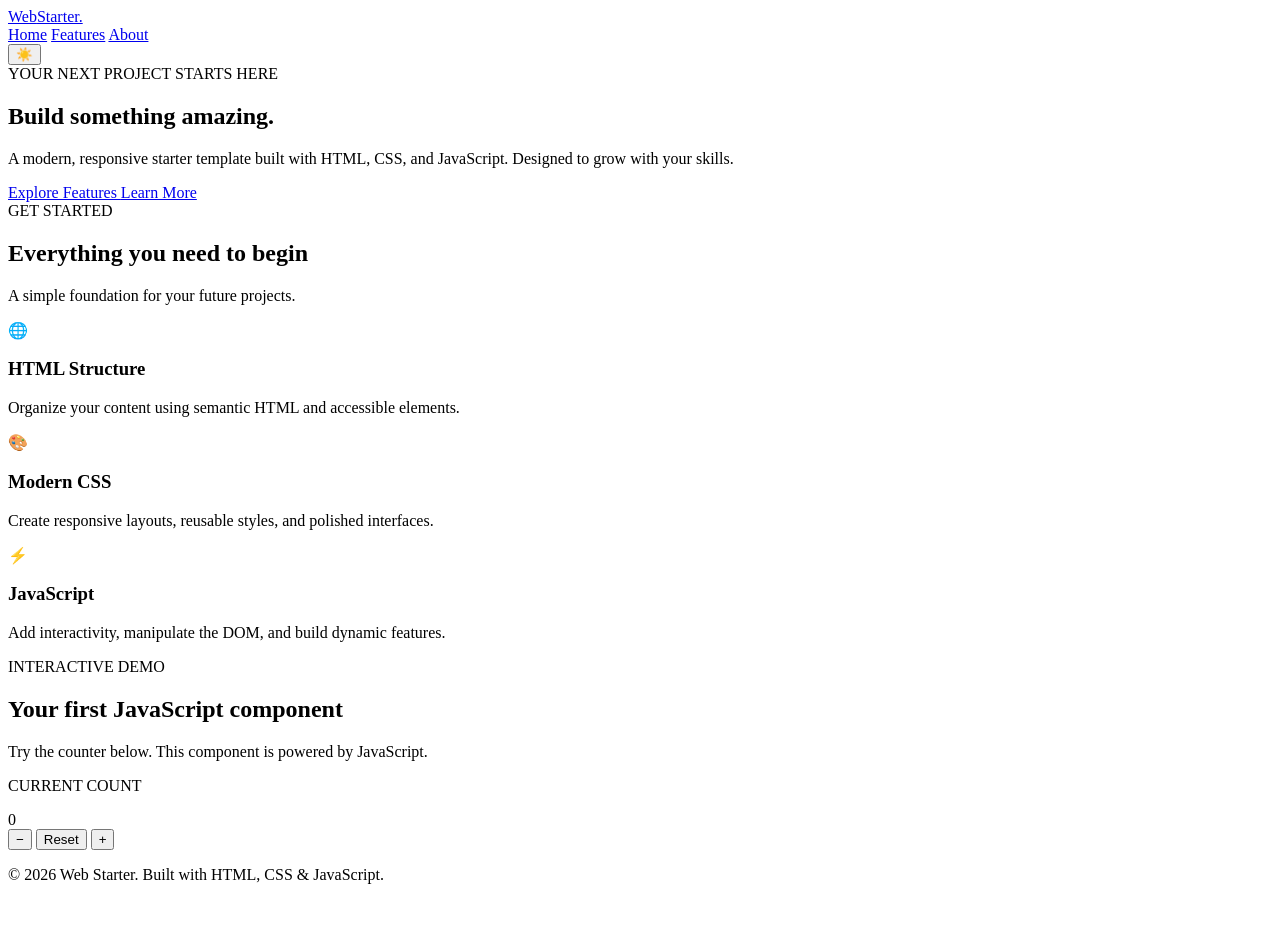
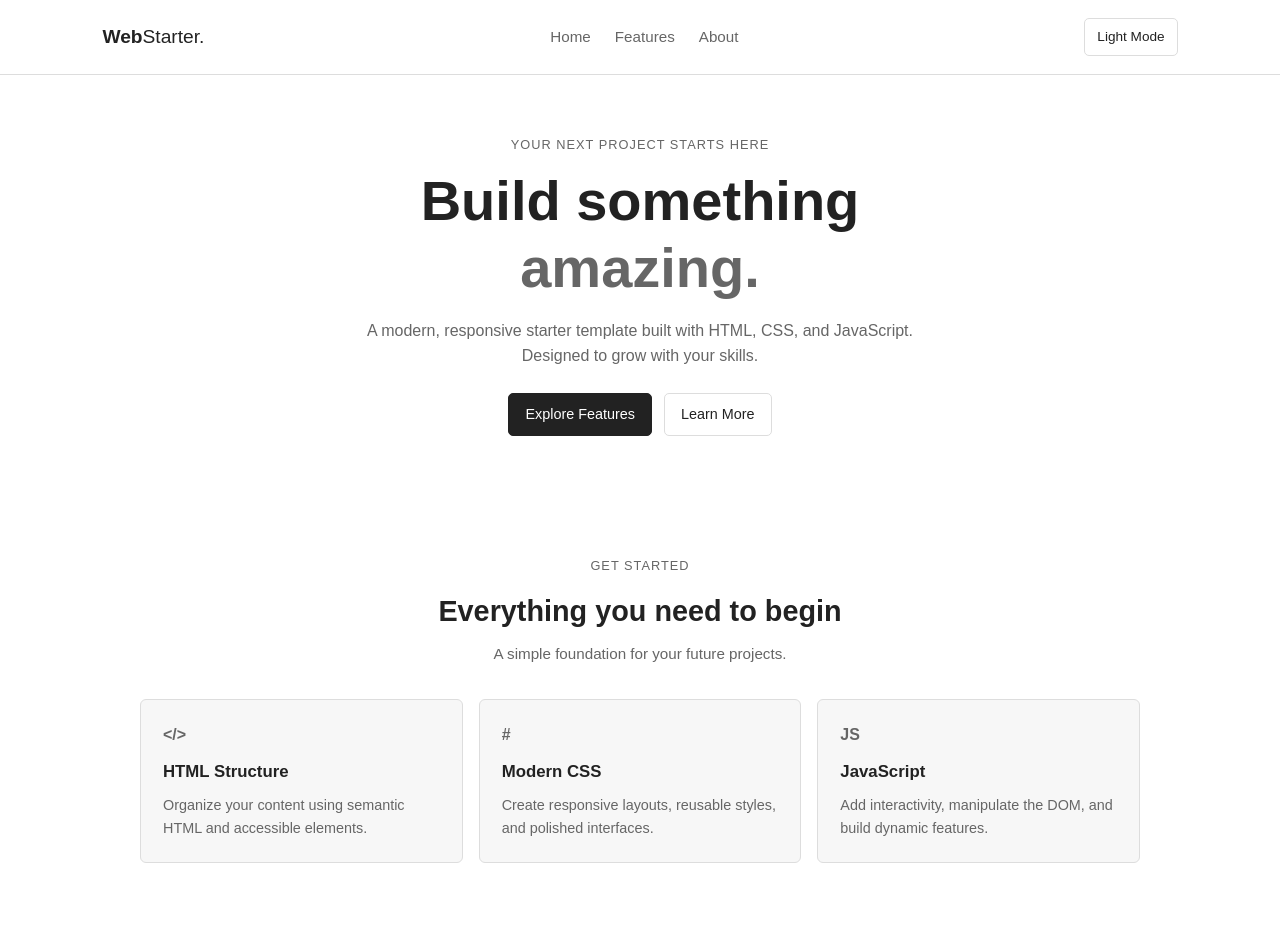
Before and after one commit to Jason-crown/Web-Starter-Template, a plain HTML site: page index.html in a window 1280 px wide. Shown: the top 952 px of the page. Before the commit the page ends 900 px from the top, so only its background shows below. Drawn offline with Linux system fonts and the light colour scheme.

Commit message:
cleaned up css to make it look less messy

```diff
--- a/index.html
+++ b/index.html
@@ -2,19 +2,22 @@
 <html lang="en">
 <head>
     <meta charset="UTF-8">
-    <meta name="viewport"
-          content="width=device-width, initial-scale=1.0">
-    <meta name="description"
-          content="A modern web development starter template.">
+    <meta name="viewport" content="width=device-width, initial-scale=1.0">
+    <meta name="description" content="A modern web development starter template.">
 
     <title>Web Starter | Home</title>
 
     <link rel="stylesheet" href="style.css">
     <script src="script.js" defer></script>
 </head>
+
 <body>
+
+    <!-- Navigation -->
     <header class="navbar">
-        <a href="#" class="logo">Web<span>Starter.</span></a>
+        <a href="#home" class="logo">
+            Web<span>Starter.</span>
+        </a>
 
         <nav aria-label="Main navigation">
             <a href="#home">Home</a>
@@ -22,19 +25,29 @@
             <a href="#about">About</a>
         </nav>
 
-        <button id="theme-toggle"
-                class="theme-button"
-                aria-label="Toggle dark mode">
-            ☀️
+        <button
+            id="theme-toggle"
+            class="theme-button"
+            type="button"
+            aria-label="Switch to light mode">
+            Light Mode
         </button>
     </header>
 
+    <!-- Main Content -->
     <main>
+
+        <!-- Hero Section -->
         <section id="home" class="hero">
             <div class="hero-content">
-                <span class="eyebrow">YOUR NEXT PROJECT STARTS HERE</span>
+                <span class="eyebrow">
+                    YOUR NEXT PROJECT STARTS HERE
+                </span>
 
-                <h1>Build something <span>amazing.</span></h1>
+                <h1>
+                    Build something
+                    <span>amazing.</span>
+                </h1>
 
                 <p>
                     A modern, responsive starter template
@@ -46,6 +59,7 @@
                     <a href="#features" class="button primary">
                         Explore Features
                     </a>
+
                     <a href="#about" class="button secondary">
                         Learn More
                     </a>
@@ -53,17 +67,27 @@
             </div>
         </section>
 
+        <!-- Features Section -->
         <section id="features" class="section">
             <div class="section-heading">
                 <span class="eyebrow">GET STARTED</span>
+
                 <h2>Everything you need to begin</h2>
-                <p>A simple foundation for your future projects.</p>
+
+                <p>
+                    A simple foundation for your future projects.
+                </p>
             </div>
 
             <div class="feature-grid">
+
                 <article class="feature-card">
-                    <div class="feature-icon">🌐</div>
+                    <div class="feature-icon" aria-hidden="true">
+                        &lt;/&gt;
+                    </div>
+
                     <h3>HTML Structure</h3>
+
                     <p>
                         Organize your content using semantic
                         HTML and accessible elements.
@@ -71,8 +95,12 @@
                 </article>
 
                 <article class="feature-card">
-                    <div class="feature-icon">🎨</div>
+                    <div class="feature-icon" aria-hidden="true">
+                        #
+                    </div>
+
                     <h3>Modern CSS</h3>
+
                     <p>
                         Create responsive layouts, reusable
                         styles, and polished interfaces.
@@ -80,20 +108,28 @@
                 </article>
 
                 <article class="feature-card">
-                    <div class="feature-icon">⚡</div>
+                    <div class="feature-icon" aria-hidden="true">
+                        JS
+                    </div>
+
                     <h3>JavaScript</h3>
+
                     <p>
                         Add interactivity, manipulate the DOM,
                         and build dynamic features.
                     </p>
                 </article>
+
             </div>
         </section>
 
+        <!-- About / Interactive Demo -->
         <section id="about" class="section about">
             <div class="section-heading">
                 <span class="eyebrow">INTERACTIVE DEMO</span>
+
                 <h2>Your first JavaScript component</h2>
+
                 <p>
                     Try the counter below. This component
                     is powered by JavaScript.
@@ -102,25 +138,45 @@
 
             <div class="counter-card">
                 <p class="counter-label">CURRENT COUNT</p>
+
                 <output id="count" aria-live="polite">0</output>
 
                 <div class="counter-actions">
-                    <button id="decrement" class="button secondary">
-                        −
+                    <button
+                        id="decrement"
+                        class="button secondary"
+                        type="button"
+                        aria-label="Decrease counter">
+                        -
                     </button>
-                    <button id="reset" class="button secondary">
+
+                    <button
+                        id="reset"
+                        class="button secondary"
+                        type="button">
                         Reset
                     </button>
-                    <button id="increment" class="button primary">
+
+                    <button
+                        id="increment"
+                        class="button primary"
+                        type="button"
+                        aria-label="Increase counter">
                         +
                     </button>
                 </div>
             </div>
         </section>
+
     </main>
 
+    <!-- Footer -->
     <footer class="footer">
-        <p>© 2026 Web Starter. Built with HTML, CSS & JavaScript.</p>
+        <p>
+            &copy; 2026 Web Starter.
+            Built with HTML, CSS &amp; JavaScript.
+        </p>
     </footer>
+
 </body>
 </html>
--- a/style.css
+++ b/style.css
@@ -0,0 +1,349 @@
+/* =========================
+   1. BASE STYLES
+========================= */
+
+* {
+    box-sizing: border-box;
+    margin: 0;
+    padding: 0;
+}
+
+:root {
+    font-family: Arial, Helvetica, sans-serif;
+    color: #222;
+    background: #fff;
+
+    --background: #fff;
+    --surface: #f7f7f7;
+    --text: #222;
+    --muted: #666;
+    --accent: #333;
+    --border: #ddd;
+}
+
+body {
+    min-height: 100vh;
+    background: var(--background);
+    color: var(--text);
+    line-height: 1.6;
+    transition: background 0.2s, color 0.2s;
+}
+
+a {
+    color: inherit;
+    text-decoration: none;
+}
+
+button {
+    font: inherit;
+    cursor: pointer;
+}
+
+/* =========================
+   2. LIGHT AND DARK THEMES
+========================= */
+
+body.light-theme {
+    --background: #fff;
+    --surface: #f7f7f7;
+    --text: #222;
+    --muted: #666;
+    --accent: #333;
+    --border: #ddd;
+}
+
+body:not(.light-theme) {
+    --background: #fff;
+    --surface: #f7f7f7;
+    --text: #222;
+    --muted: #666;
+    --accent: #333;
+    --border: #ddd;
+}
+
+/* =========================
+   3. NAVIGATION
+========================= */
+
+.navbar {
+    display: flex;
+    justify-content: space-between;
+    align-items: center;
+
+    padding: 18px 8%;
+    border-bottom: 1px solid var(--border);
+}
+
+.logo {
+    font-size: 1.2rem;
+    font-weight: bold;
+}
+
+.logo span {
+    font-weight: normal;
+}
+
+.navbar nav {
+    display: flex;
+    gap: 24px;
+}
+
+.navbar nav a {
+    color: var(--muted);
+    font-size: 0.95rem;
+}
+
+.navbar nav a:hover {
+    color: var(--text);
+}
+
+.theme-button {
+    padding: 7px 12px;
+    background: transparent;
+    color: var(--text);
+    border: 1px solid var(--border);
+    border-radius: 5px;
+    font-size: 0.85rem;
+}
+
+.theme-button:hover {
+    background: var(--surface);
+}
+
+/* =========================
+   4. HERO SECTION
+========================= */
+
+.hero {
+    min-height: 400px;
+    display: flex;
+    justify-content: center;
+    align-items: center;
+    text-align: center;
+    padding: 60px 8%;
+}
+
+.hero-content {
+    max-width: 650px;
+}
+
+.eyebrow {
+    display: block;
+    margin-bottom: 12px;
+    color: var(--muted);
+    font-size: 0.8rem;
+    letter-spacing: 1px;
+}
+
+.hero h1 {
+    margin-bottom: 16px;
+    font-size: clamp(2rem, 5vw, 3.5rem);
+    line-height: 1.2;
+}
+
+.hero h1 span {
+    color: var(--muted);
+}
+
+.hero p {
+    max-width: 550px;
+    margin: 0 auto;
+    color: var(--muted);
+}
+
+.hero-actions {
+    display: flex;
+    justify-content: center;
+    gap: 12px;
+    margin-top: 24px;
+}
+
+/* =========================
+   5. BUTTONS
+========================= */
+
+.button {
+    display: inline-block;
+    padding: 9px 16px;
+    border: 1px solid var(--border);
+    border-radius: 5px;
+    font-size: 0.9rem;
+    text-align: center;
+}
+
+.button.primary {
+    background: #222;
+    color: #fff;
+    border-color: #222;
+}
+
+.button.primary:hover {
+    background: #444;
+}
+
+.button.secondary {
+    background: transparent;
+    color: var(--text);
+}
+
+.button.secondary:hover {
+    background: var(--surface);
+}
+
+/* =========================
+   6. GENERAL SECTIONS
+========================= */
+
+.section {
+    padding: 60px 8%;
+}
+
+.section-heading {
+    max-width: 600px;
+    margin: 0 auto 32px;
+    text-align: center;
+}
+
+.section-heading h2 {
+    margin-bottom: 8px;
+    font-size: 1.8rem;
+}
+
+.section-heading p {
+    color: var(--muted);
+    font-size: 0.95rem;
+}
+
+/* =========================
+   7. FEATURE CARDS
+========================= */
+
+.feature-grid {
+    display: grid;
+    grid-template-columns: repeat(3, 1fr);
+    gap: 16px;
+    max-width: 1000px;
+    margin: 0 auto;
+}
+
+.feature-card {
+    padding: 22px;
+    background: var(--surface);
+    border: 1px solid var(--border);
+    border-radius: 6px;
+}
+
+.feature-icon {
+    margin-bottom: 12px;
+    color: var(--muted);
+    font-size: 1rem;
+    font-weight: bold;
+}
+
+.feature-card h3 {
+    margin-bottom: 8px;
+    font-size: 1.05rem;
+}
+
+.feature-card p {
+    color: var(--muted);
+    font-size: 0.9rem;
+}
+
+/* =========================
+   8. COUNTER
+========================= */
+
+.about {
+    background: var(--background);
+}
+
+.counter-card {
+    max-width: 350px;
+    margin: 0 auto;
+    padding: 24px;
+    background: var(--surface);
+    border: 1px solid var(--border);
+    border-radius: 6px;
+    text-align: center;
+}
+
+.counter-label {
+    color: var(--muted);
+    font-size: 0.8rem;
+}
+
+#count {
+    display: block;
+    margin: 12px 0;
+    font-size: 3rem;
+    font-weight: bold;
+}
+
+.counter-actions {
+    display: flex;
+    justify-content: center;
+    gap: 8px;
+}
+
+/* =========================
+   9. FOOTER
+========================= */
+
+.footer {
+    padding: 20px 8%;
+    border-top: 1px solid var(--border);
+    color: var(--muted);
+    font-size: 0.85rem;
+    text-align: center;
+}
+
+/* =========================
+   10. RESPONSIVE DESIGN
+========================= */
+
+@media (max-width: 700px) {
+    .navbar {
+        flex-wrap: wrap;
+        gap: 12px;
+        padding: 16px 5%;
+    }
+
+    .navbar nav {
+        order: 3;
+        width: 100%;
+        justify-content: center;
+        gap: 18px;
+    }
+
+    .hero {
+        min-height: 350px;
+        padding: 50px 5%;
+    }
+
+    .section {
+        padding: 45px 5%;
+    }
+
+    .feature-grid {
+        grid-template-columns: 1fr;
+    }
+
+    .hero-actions {
+        flex-wrap: wrap;
+    }
+}
+
+@media (max-width: 400px) {
+    .navbar nav {
+        gap: 12px;
+    }
+
+    .navbar nav a {
+        font-size: 0.85rem;
+    }
+
+    .counter-actions {
+        gap: 5px;
+    }
+}
```
